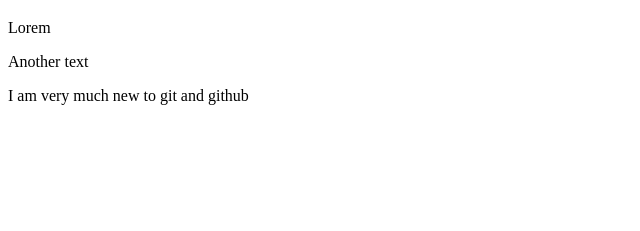
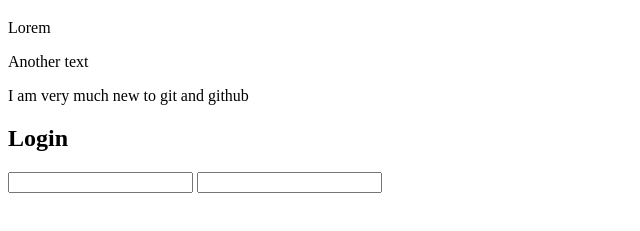
Before and after one commit to ConceptFirstToMastery/learn-git, a plain HTML site: page index.html in a window 1280 px wide. Shown: the part 61-292 px from the top of the page, without its empty margins (0-640 px from the left). Drawn offline with Linux system fonts and the light colour scheme.

Commit message:
added login form

```diff
--- a/index.html
+++ b/index.html
@@ -12,5 +12,11 @@
     <section>
       <p>I am very much new to git and github</p>
     </section>
+
+    <section>
+      <h2>Login</h2>
+      <input type="email" name="email" />
+      <input type="password" name="password" />
+    </section>
   </body>
 </html>
```
